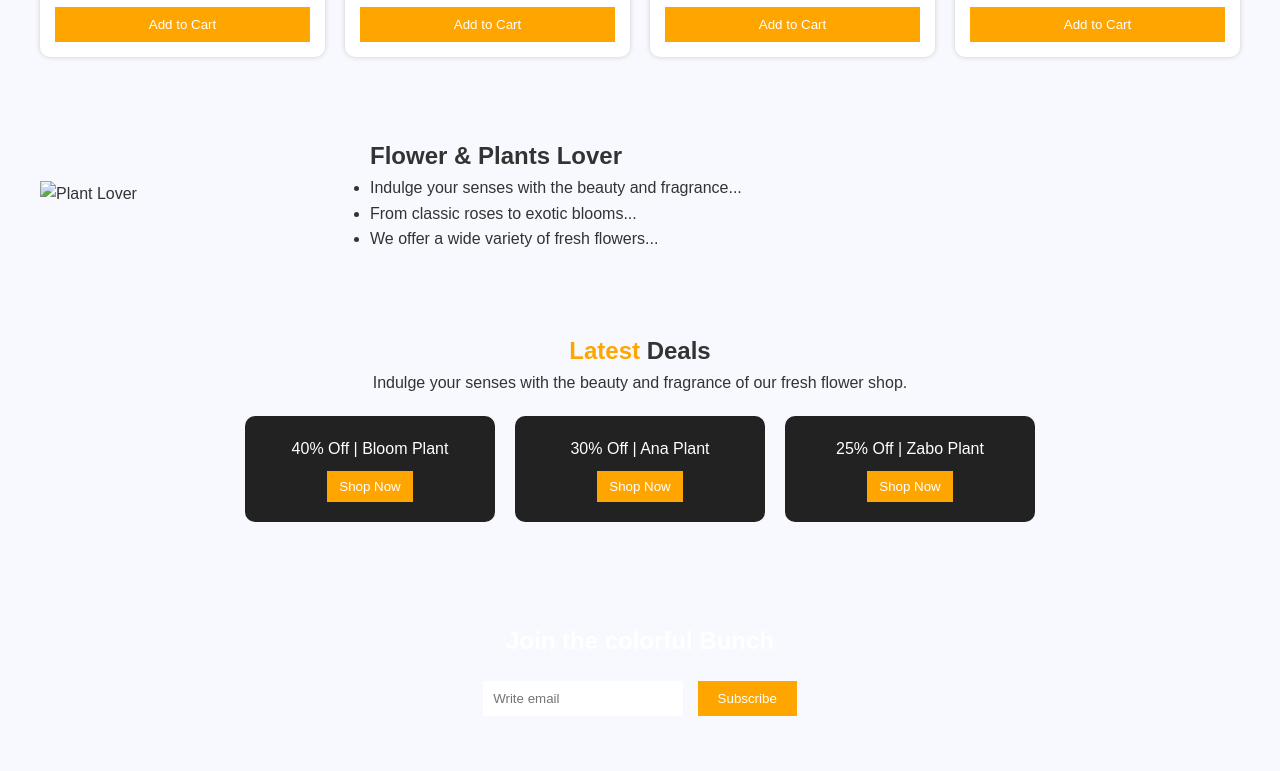
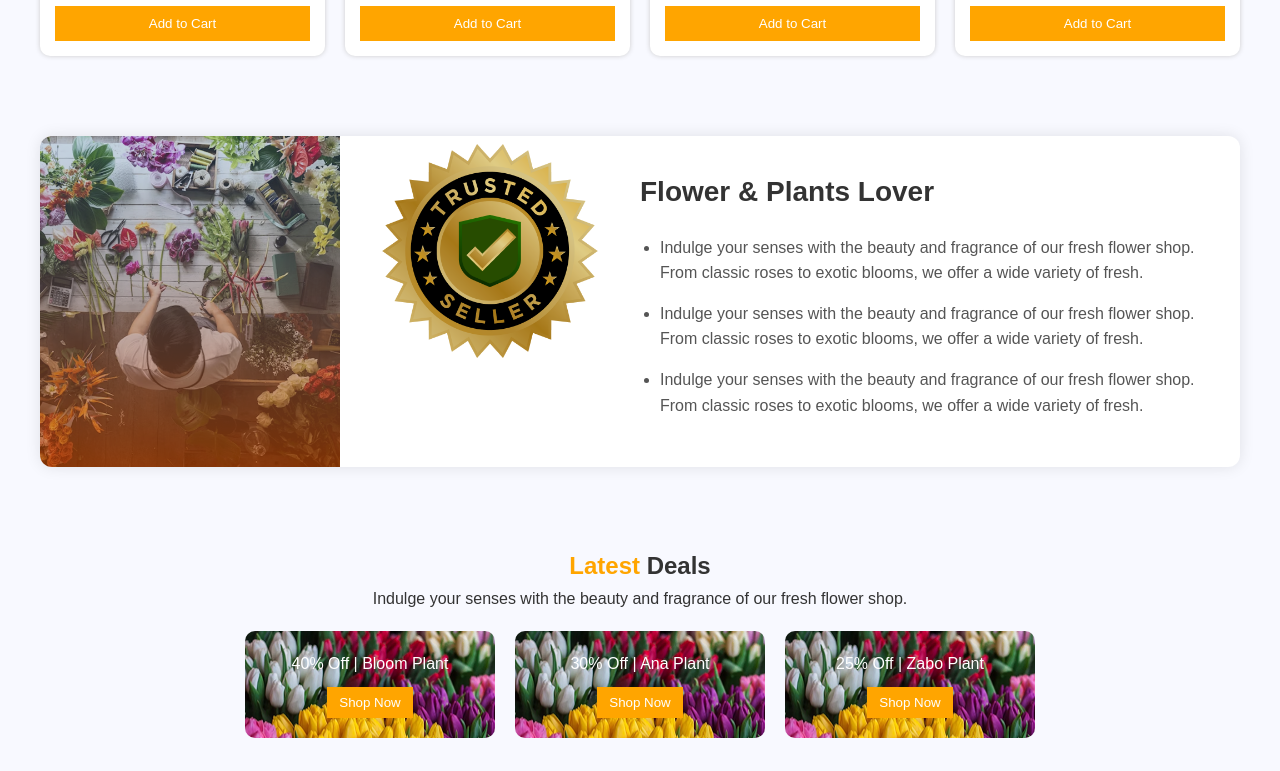
Before and after one commit to NoThing0812/nothing-to-do, a plain HTML site: page index.html in a window 1280 px wide. Shown: the part 1589-2360 px from the top of the page. Drawn offline with Linux system fonts and the light colour scheme.

Commit message:
added al files

```diff
--- a/index.html
+++ b/index.html
@@ -51,15 +51,24 @@
   </section>
 
   <section class="lover-section">
-    <img src="plant-lover.jpg" alt="Plant Lover">
-    <div class="lover-text">
-      <h2>Flower & Plants <strong>Lover</strong></h2>
+
+<div class="container">
+    <div class="image-section">
+      <img src="../B12A02-Responsive-Flowers/assets/flower-store.png" alt="Flowers on Table">
+      <img class="badge" src="../B12A02-Responsive-Flowers/assets/trusted-badge.png" alt="Trusted Seller Badge">
+    </div>
+    <div class="text-section">
+      <h2>Flower & Plants Lover</h2>
       <ul>
-        <li>Indulge your senses with the beauty and fragrance...</li>
-        <li>From classic roses to exotic blooms...</li>
-        <li>We offer a wide variety of fresh flowers...</li>
+        <li>Indulge your senses with the beauty and fragrance of our fresh flower shop. From classic roses to exotic blooms, we offer a wide variety of fresh.</li>
+        <li>Indulge your senses with the beauty and fragrance of our fresh flower shop. From classic roses to exotic blooms, we offer a wide variety of fresh.</li>
+        <li>Indulge your senses with the beauty and fragrance of our fresh flower shop. From classic roses to exotic blooms, we offer a wide variety of fresh.</li>
       </ul>
     </div>
+  </div>
+
+
+
   </section>
 
   <section class="deals">
--- a/styles/styles.css
+++ b/styles/styles.css
@@ -18,7 +18,7 @@ header {
   align-items: center;
   padding: 20px 40px;
   background: white;
-  border-bottom: 1px solid #ddd;
+
 }
 
 .nav-links a {
@@ -93,7 +93,8 @@ font-weight: bold;
   cursor: pointer;
 }
 
-.lover-section {
+
+.lover-section{
   display: flex;
   align-items: center;
   padding: 40px;
@@ -101,13 +102,110 @@ font-weight: bold;
   flex-wrap: wrap;
 }
 
+/* vule gesilam */
+.container {
+  display: flex;
+  flex-wrap: wrap;
+  align-items: center;
+  justify-content: center;
+  background-color: #fff;
+  border-radius: 12px;
+  overflow: hidden;
+  box-shadow: 0 0 15px rgba(0, 0, 0, 0.1);
+}
+
+.image-section {
+  flex: 1;
+  min-width: 300px;
+  position: relative;
+}
+
+.image-section img {
+  width: 100%;
+  height: auto;
+  display: block;
+  filter: brightness(0.9);
+}
+
+.badge {
+  position: absolute;
+  top: -35px;
+  right: -30px;
+  width: 100px;
+  height: auto;
+z-index: 5;
+}
+
+.text-section {
+  flex: 1;
+  min-width: 300px;
+  padding: 30px;
+}
+
+.text-section h2 {
+  font-size: 28px;
+  margin-bottom: 20px;
+}
+
+.text-section ul {
+  list-style: disc;
+  padding-left: 20px;
+  color: #555;
+}
+
+.text-section li {
+  margin-bottom: 15px;
+  line-height: 1.6;
+}
+
+/* Mobile Responsive */
+@media (max-width: 768px) {
+  .container {
+    flex-direction: column;
+  }
+
+  .text-section {
+    padding: 20px;
+  }
+
+  .text-section h2 {
+    font-size: 24px;
+    text-align: center;
+  }
+
+  .badge {
+    width: 80px;
+    height: 80px;
+    top: 10px;
+    right: 10px;
+  }
+}
+
+@media (max-width: 480px) {
+  .text-section h2 {
+    font-size: 20px;
+  }
+
+  .text-section li {
+    font-size: 14px;
+  }
+}
+
+
+
+
+
+
 .lover-section img {
   width: 300px;
   height: auto;
+  align-items: center;
+  justify-items: center;
 }
 
 .lover-text {
   flex: 1;
+
 }
 
 .deals {
@@ -129,7 +227,9 @@ font-weight: bold;
   padding: 20px;
   width: 250px;
   border-radius: 10px;
+  background-image: url(../B12A02-Responsive-Flowers/assets/deal-bloom.png);
 }
+
 
 .deal-card button {
   margin-top: 10px;
```
